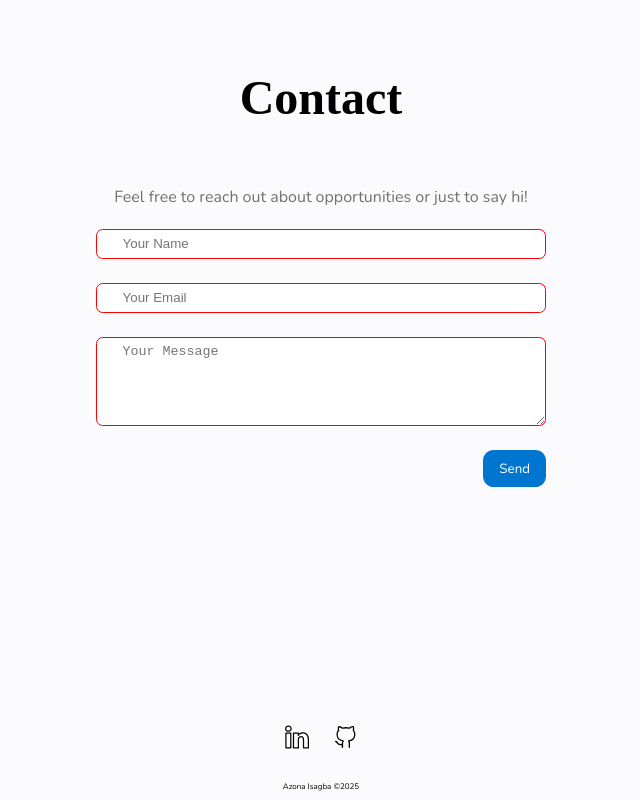
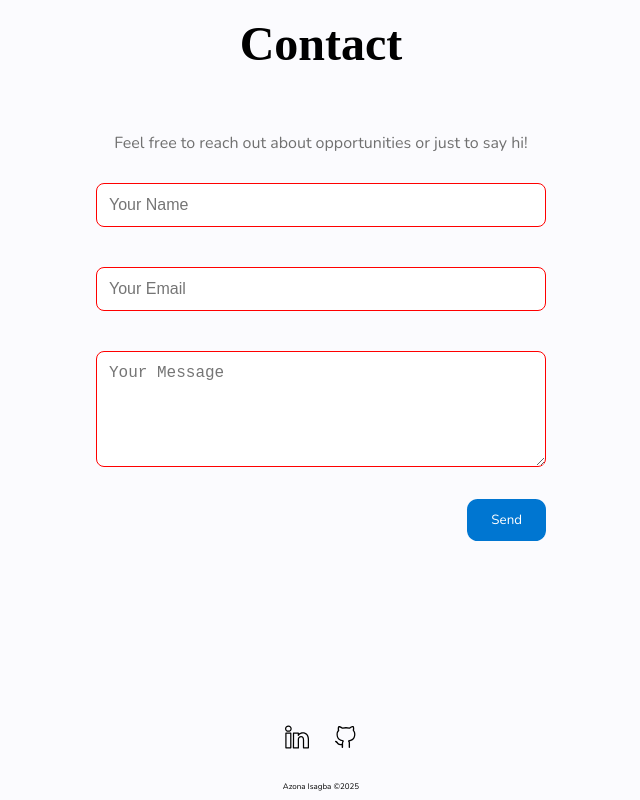
Before and after one commit to Azona001/my-portfolio, a React (Create React App) app: page / in a window 1280 px wide. Shown: the part 2608-3408 px from the top of the page, without its empty margins (319-959 px from the left). Built offline with nearby package versions, Linux system fonts and the light colour scheme.

Commit message:
update contact form

```diff
--- a/src/App.css
+++ b/src/App.css
@@ -206,7 +206,9 @@ li + li {
 input:not([type='checkbox']):not([type= 'radio']), .contact-fields > textarea {
     display: block;
     width: 100%;
-    padding: 0.4rem 1.6rem;
+    padding: 0.75rem;
+    margin: 0.5rem 0;
+    font-size: 1rem;
     border-radius: 0.5em;
     border: 1px solid var(--input-border);
 
@@ -232,8 +234,9 @@ input:not([type='checkbox']):not([type= 'radio']), .contact-fields > textarea {
 
 .submit {
     border-radius: 0.8em;
-    padding: 0.7em 1.2em;
+    padding: 0.75rem 1.5rem;
     border: 0;
+    cursor: pointer;
     grid-column: 2 / -1;
     color: var(--header-link-color);
     background-color: var(--header-link-bg);
```
